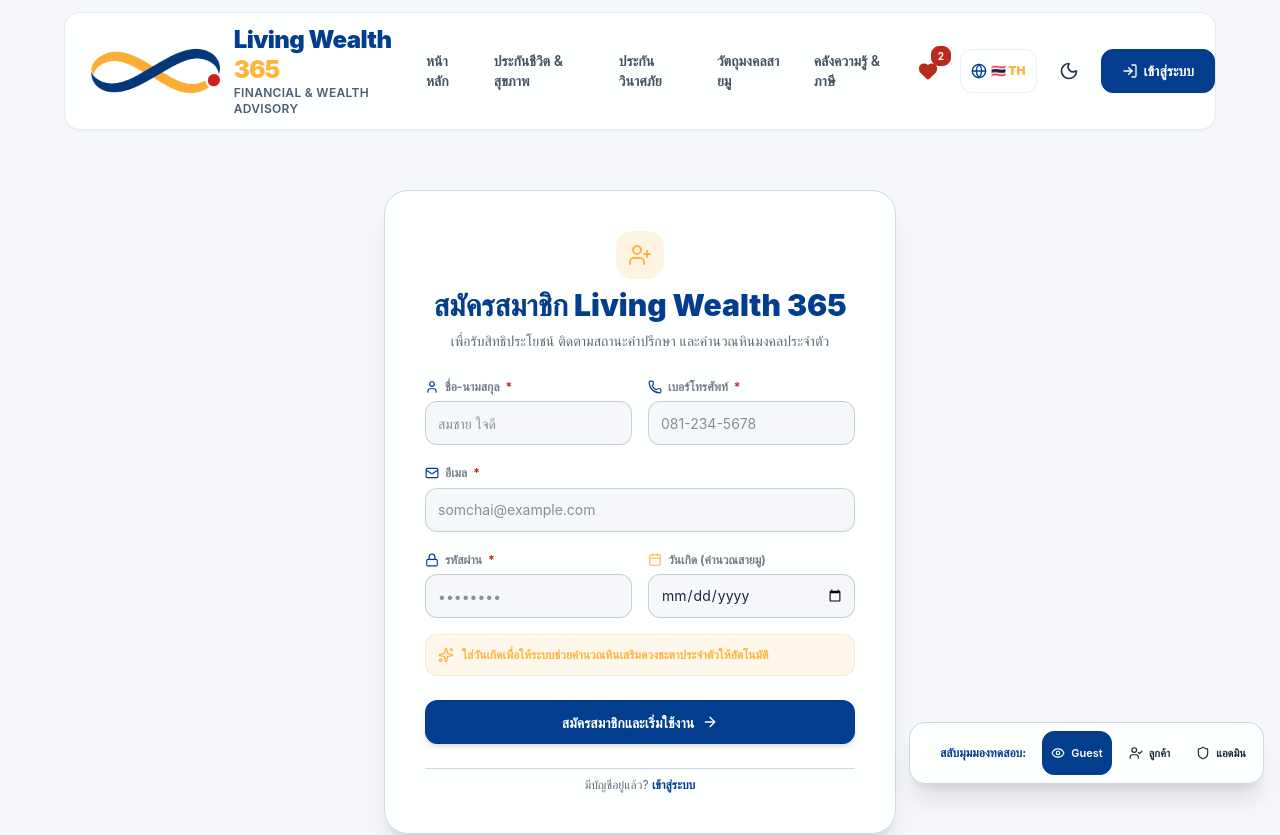
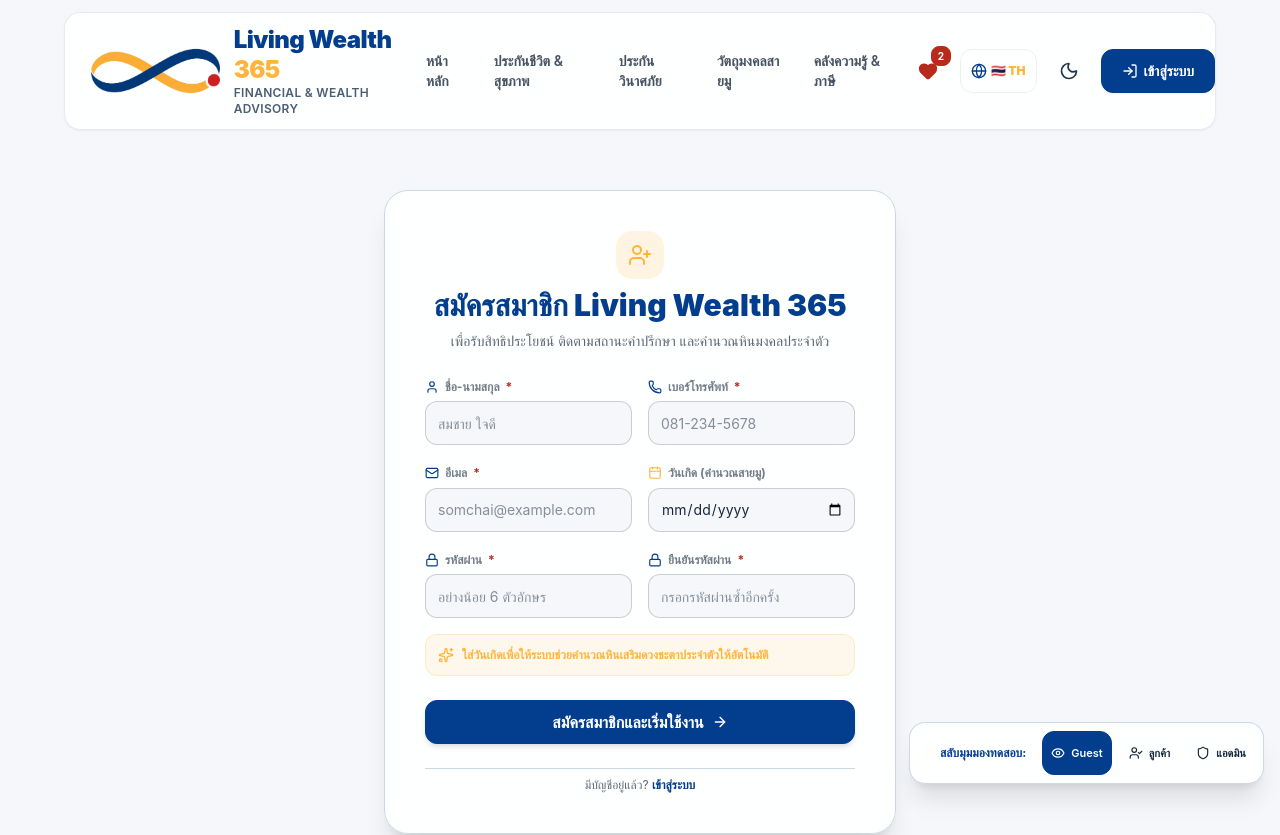
Before and after one commit to Krist-KritnarinP/living-wealth-365, a React (Vite) app in the folder living wealth 365 front end/: page /register in a window 1280 px wide. Shown: the top 835 px of the page. Built offline with nearby package versions, Linux system fonts and the light colour scheme.

Commit message:
feat(auth): add confirm password field with real-time match validation in register page

```diff
--- a/living wealth 365 front end/src/pages/public/RegisterPage.jsx
+++ b/living wealth 365 front end/src/pages/public/RegisterPage.jsx
@@ -1,11 +1,15 @@
 import { useState } from 'react';
 import { Link, useNavigate } from 'react-router-dom';
-import { UserPlus, User, Mail, Phone, Calendar, Lock, ArrowRight, Sparkles } from 'lucide-react';
+import { UserPlus, User, Mail, Phone, Calendar, Lock, ArrowRight, Sparkles, CheckCircle2 } from 'lucide-react';
 import { useAuth } from '../../context/AuthContext';
+import { useLanguage } from '../../context/LanguageContext';
+import { useToast } from '../../context/ToastContext';
 import { ROUTES } from '../../constants/routes';
 
 export default function RegisterPage() {
   const { loginAsCustomer } = useAuth();
+  const { t } = useLanguage();
+  const { showToast } = useToast();
   const navigate = useNavigate();
 
   const [formData, setFormData] = useState({
@@ -13,14 +17,35 @@
     phone: '',
     email: '',
     password: '',
+    confirmPassword: '',
     birthDate: '',
   });
 
   const handleSubmit = (e) => {
     e.preventDefault();
+
+    // 1. Validate password length
+    if (formData.password.length < 6) {
+      showToast('รหัสผ่านต้องมีความยาวอย่างน้อย 6 ตัวอักษร', 'warning');
+      return;
+    }
+
+    // 2. Validate password match
+    if (formData.password !== formData.confirmPassword) {
+      showToast('รหัสผ่านและยืนยันรหัสผ่านไม่ตรงกัน กรุณาตรวจสอบอีกครั้ง', 'error');
+      return;
+    }
+
+    // Register & Login customer
     loginAsCustomer();
+    showToast('สมัครสมาชิกและเข้าสู่ระบบเรียบร้อยแล้ว ยินดีต้อนรับครับ!', 'success');
     navigate(ROUTES.ACCOUNT);
   };
+
+  const isPasswordMatch =
+    formData.confirmPassword && formData.password === formData.confirmPassword;
+  const isPasswordMismatch =
+    formData.confirmPassword && formData.password !== formData.confirmPassword;
 
   return (
     <div className="w-full min-h-[80vh] flex items-center justify-center px-4 sm:px-8 py-12">
@@ -38,6 +63,7 @@
         </div>
 
         <form onSubmit={handleSubmit} className="space-y-4">
+          {/* Row 1: Name & Phone */}
           <div className="grid grid-cols-1 sm:grid-cols-2 gap-4">
             <div className="form-control">
               <label className="label py-1">
@@ -52,7 +78,7 @@
                 placeholder="สมชาย ใจดี"
                 value={formData.name}
                 onChange={(e) => setFormData({ ...formData, name: e.target.value })}
-                className="input input-bordered w-full rounded-xl bg-base-100 text-sm"
+                className="input input-bordered w-full rounded-xl bg-base-100 text-sm focus:input-primary"
               />
             </div>
 
@@ -69,43 +95,27 @@
                 placeholder="081-234-5678"
                 value={formData.phone}
                 onChange={(e) => setFormData({ ...formData, phone: e.target.value })}
-                className="input input-bordered w-full rounded-xl bg-base-100 text-sm"
+                className="input input-bordered w-full rounded-xl bg-base-100 text-sm focus:input-primary"
               />
             </div>
           </div>
 
-          <div className="form-control">
-            <label className="label py-1">
-              <span className="label-text text-xs font-bold flex items-center gap-1.5">
-                <Mail className="w-3.5 h-3.5 text-primary" />
-                อีเมล <span className="text-error">*</span>
-              </span>
-            </label>
-            <input
-              type="email"
-              required
-              placeholder="somchai@example.com"
-              value={formData.email}
-              onChange={(e) => setFormData({ ...formData, email: e.target.value })}
-              className="input input-bordered w-full rounded-xl bg-base-100 text-sm"
-            />
-          </div>
-
+          {/* Row 2: Email & Birthdate */}
           <div className="grid grid-cols-1 sm:grid-cols-2 gap-4">
             <div className="form-control">
               <label className="label py-1">
                 <span className="label-text text-xs font-bold flex items-center gap-1.5">
-                  <Lock className="w-3.5 h-3.5 text-primary" />
-                  รหัสผ่าน <span className="text-error">*</span>
+                  <Mail className="w-3.5 h-3.5 text-primary" />
+                  อีเมล <span className="text-error">*</span>
                 </span>
               </label>
               <input
-                type="password"
+                type="email"
                 required
-                placeholder="••••••••"
-                value={formData.password}
-                onChange={(e) => setFormData({ ...formData, password: e.target.value })}
-                className="input input-bordered w-full rounded-xl bg-base-100 text-sm"
+                placeholder="somchai@example.com"
+                value={formData.email}
+                onChange={(e) => setFormData({ ...formData, email: e.target.value })}
+                className="input input-bordered w-full rounded-xl bg-base-100 text-sm focus:input-primary"
               />
             </div>
 
@@ -125,6 +135,62 @@
             </div>
           </div>
 
+          {/* Row 3: Password & Confirm Password */}
+          <div className="grid grid-cols-1 sm:grid-cols-2 gap-4">
+            <div className="form-control">
+              <label className="label py-1">
+                <span className="label-text text-xs font-bold flex items-center gap-1.5">
+                  <Lock className="w-3.5 h-3.5 text-primary" />
+                  รหัสผ่าน <span className="text-error">*</span>
+                </span>
+              </label>
+              <input
+                type="password"
+                required
+                placeholder="อย่างน้อย 6 ตัวอักษร"
+                value={formData.password}
+                onChange={(e) => setFormData({ ...formData, password: e.target.value })}
+                className="input input-bordered w-full rounded-xl bg-base-100 text-sm focus:input-primary"
+              />
+            </div>
+
+            <div className="form-control">
+              <label className="label py-1">
+                <span className="label-text text-xs font-bold flex items-center justify-between">
+                  <span className="flex items-center gap-1.5">
+                    <Lock className="w-3.5 h-3.5 text-primary" />
+                    ยืนยันรหัสผ่าน <span className="text-error">*</span>
+                  </span>
+                  {isPasswordMatch && (
+                    <span className="text-[11px] text-success font-bold flex items-center gap-1">
+                      <CheckCircle2 className="w-3 h-3" /> ตรงกัน
+                    </span>
+                  )}
+                  {isPasswordMismatch && (
+                    <span className="text-[11px] text-error font-bold">
+                      ไม่ตรงกัน
+                    </span>
+                  )}
+                </span>
+              </label>
+              <input
+                type="password"
+                required
+                placeholder="กรอกรหัสผ่านซ้ำอีกครั้ง"
+                value={formData.confirmPassword}
+                onChange={(e) => setFormData({ ...formData, confirmPassword: e.target.value })}
+                className={`input input-bordered w-full rounded-xl bg-base-100 text-sm ${
+                  isPasswordMatch
+                    ? 'input-success'
+                    : isPasswordMismatch
+                    ? 'input-error'
+                    : 'focus:input-primary'
+                }`}
+              />
+            </div>
+          </div>
+
+          {/* Mu-Tae-Lu helper tip */}
           <div className="p-3 rounded-xl bg-secondary/10 border border-secondary/20 flex items-center gap-2 text-xs text-secondary font-semibold">
             <Sparkles className="w-4 h-4 shrink-0" />
             <span>ใส่วันเกิดเพื่อให้ระบบช่วยคำนวณหินเสริมดวงชะตาประจำตัวให้อัตโนมัติ</span>
@@ -132,7 +198,7 @@
 
           <button
             type="submit"
-            className="btn btn-primary w-full rounded-xl font-bold gap-2 mt-2 shadow-md"
+            className="btn btn-primary w-full rounded-xl font-bold gap-2 mt-2 shadow-md text-base"
           >
             <span>สมัครสมาชิกและเริ่มใช้งาน</span>
             <ArrowRight className="w-4 h-4" />
```
Also changed, not shown: 1 other file (tests, documents, lock files or other folders).
